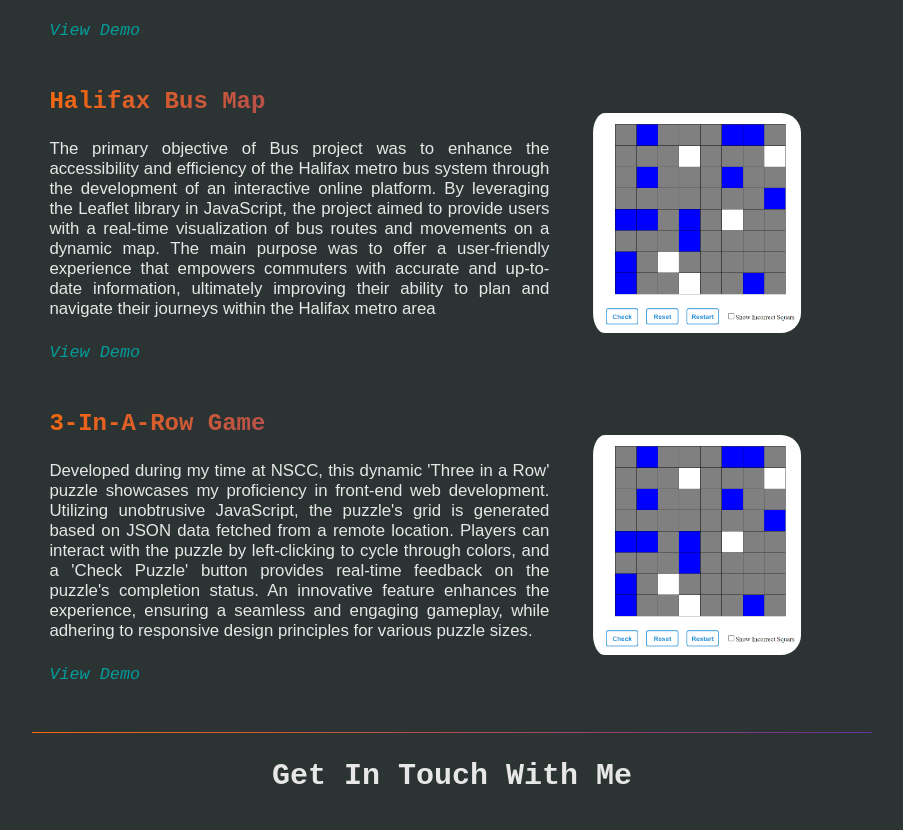
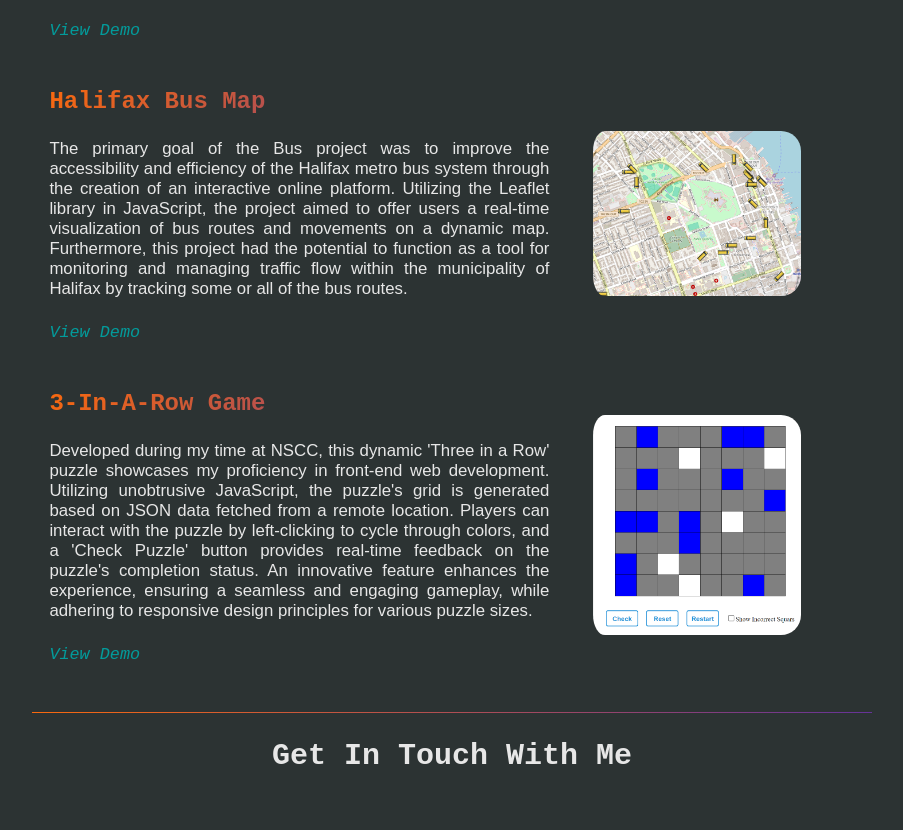
Before and after one commit to alirezahamami/Myportfolio, a website: page index.html in a window 1280 px wide. Shown: the part 2916-3746 px from the top of the page, without its empty margins (188-1091 px from the left). Drawn offline with Linux system fonts and the light colour scheme; no server answers.

Commit message:
bus project added

```diff
--- a/index.html
+++ b/index.html
@@ -265,19 +265,18 @@
                 <article class="project-description">
                     <h2>Halifax Bus Map</h2>
                     <p>
-                        The primary objective of Bus project was to enhance the accessibility and efficiency of
-                        the Halifax metro bus system through the development of an interactive online platform.
-                        By leveraging the Leaflet library in JavaScript, the project aimed to provide users with a
-                        real-time visualization of bus routes and movements on a dynamic map. The main
-                        purpose was to offer a user-friendly experience that empowers commuters with accurate
-                        and up-to-date information, ultimately improving their ability to plan and navigate their
-                        journeys within the Halifax metro area
+                        The primary goal of the Bus project was to improve the accessibility and efficiency of the
+                        Halifax metro bus system through the creation of an interactive online platform. Utilizing the
+                        Leaflet library in JavaScript, the project aimed to offer users a real-time visualization of bus
+                        routes and movements on a dynamic map. Furthermore, this project had the potential to function
+                        as a tool for monitoring and managing traffic flow within the municipality of Halifax by
+                        tracking some or all of the bus routes.
                     </p>
                     <a href="/busmap/index.html" class="project-link" target="new"><i class="fa fa-github"
                             aria-hidden="true"> View Demo</i></a>
                 </article>
                 <div class="project-img">
-                    <img src="images/screen.png" alt="Book-shop">
+                    <img src="images/bus.png" alt="Book-shop">
                 </div>
             </div>
             <div class="project-item">
```
Also changed, not shown: app.js (line endings or trailing spaces), images/bus.png (added).
